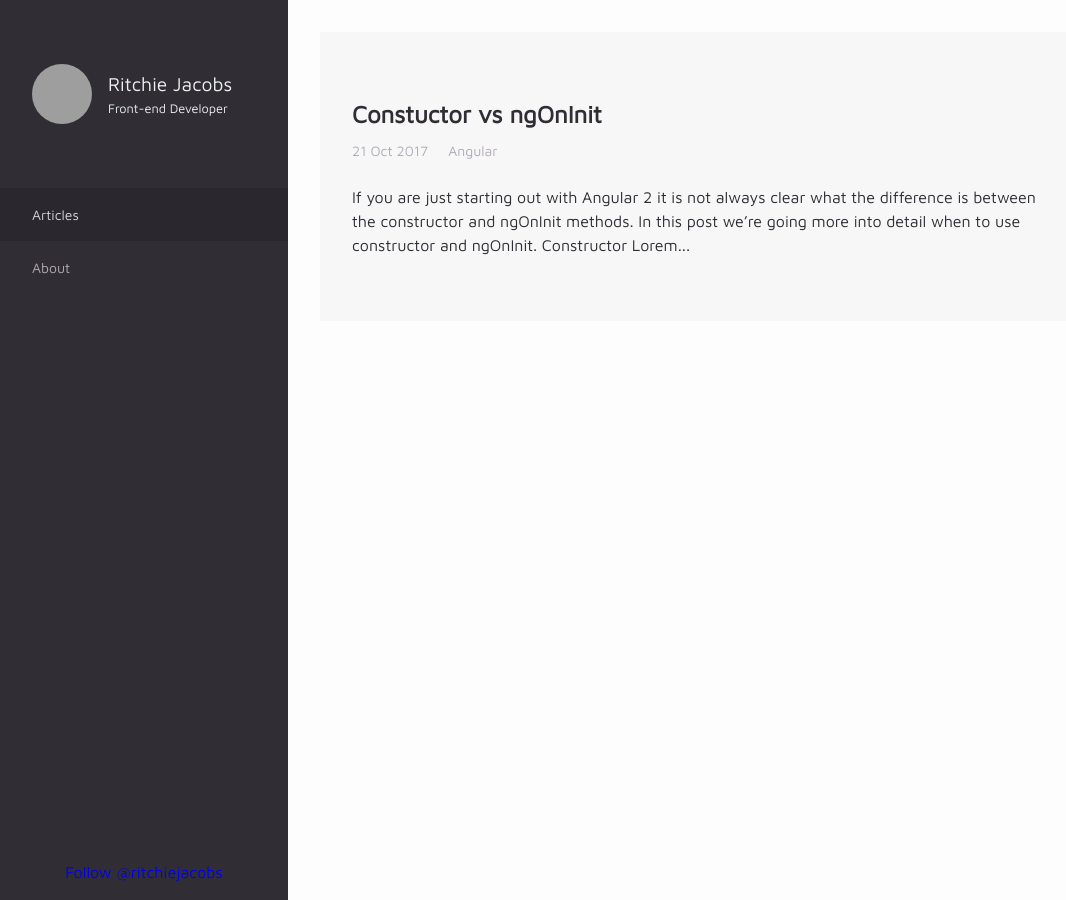
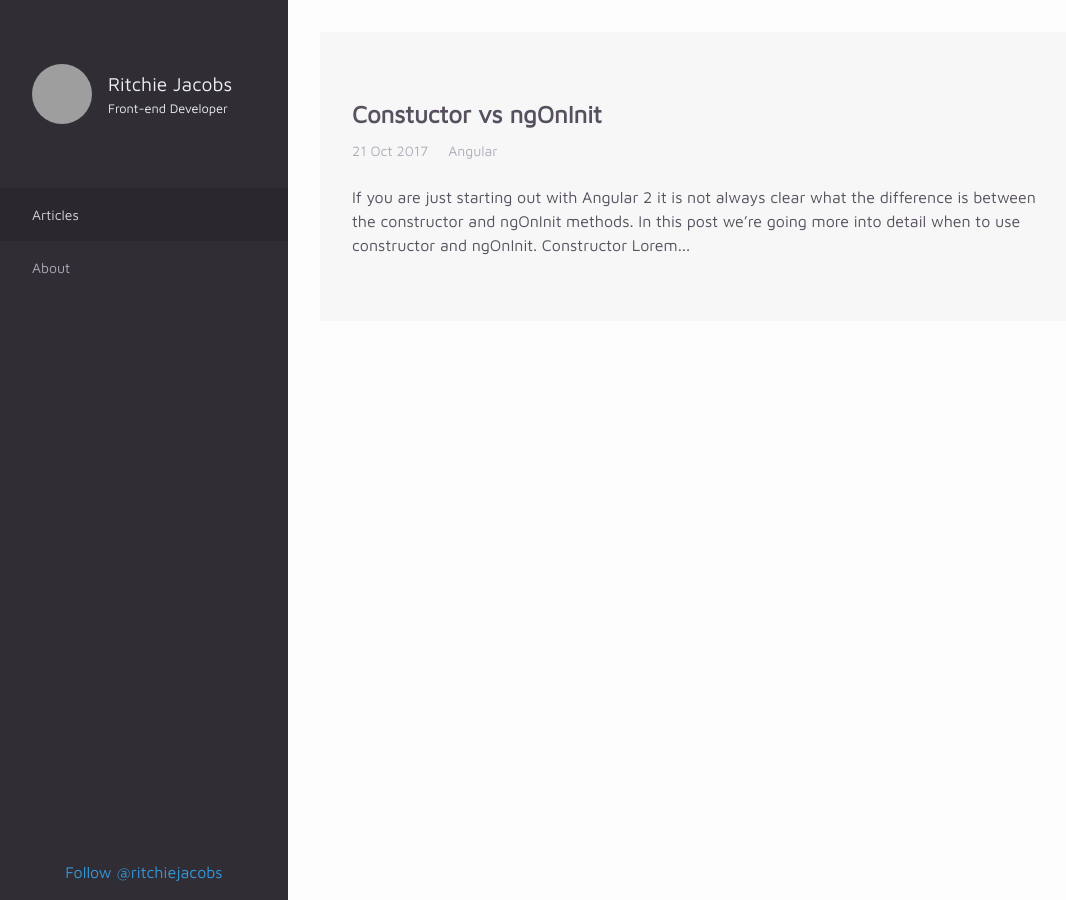
Before and after one commit to ritchiejacobs/ritchiejacobs.github.io, a Jekyll site: the page built from index.html, in a window 1280 px wide. Shown: the whole page, without its empty margins (0-1066 px from the left). Built offline with Jekyll 4.4.1, drawn with Linux system fonts in a browser that asks for light colours; the list of posts is cut into pages by our own code; comment, search, counter and statistics services are not loaded; grey boxes are pictures that could not be loaded.

Commit message:
Update styling

```diff
--- a/_sass/_cards.scss
+++ b/_sass/_cards.scss
@@ -7,6 +7,7 @@
 
   &:hover {
     background-color: $card-bg-hover;
+    color: $card-color-hover;
   }
 
   // Elements
@@ -15,7 +16,7 @@
   }
 
   &__meta {
-    color: lighten($card-color, 50%);
+    color: $card-meta-color;
     font-size: $font-size-sm;
     margin-bottom: 1.5rem;
     margin-top: .5rem;
--- a/_sass/_global.scss
+++ b/_sass/_global.scss
@@ -29,7 +29,17 @@ p {
 }
 
 a {
+  color: $link-color;
   text-decoration: none;
+
+  &:hover {
+    color: darken($link-color, 10%);
+  }
+}
+
+ul {
+  margin: 0;
+  padding-left: 1.2rem;
 }
 
 /*------------------------------------*\
@@ -42,3 +52,7 @@ a {
     margin-left: $sidebar-width;
   }
 }
+
+.page {
+  max-width: $breakpoint-sm;
+}
--- a/_sass/_post.scss
+++ b/_sass/_post.scss
@@ -11,7 +11,7 @@
   }
 
   &__meta {
-    color: lighten($card-color, 50%);
+    color: $post-meta-color;
     font-size: $post-meta-font-size;
     margin-bottom: 1.5rem;
     margin-top: .5rem;
--- a/_sass/_settings.scss
+++ b/_sass/_settings.scss
@@ -12,13 +12,15 @@ $font-size: 1rem;
 $font-size-sm: .875rem;
 
 $body-bg: $white;
-$body-color: $black;
+$body-color: #312d35;
 $body-line-height: 1.5;
 
 $padding-x: 2rem;
 $padding-y: 1rem;
 
 $breakpoint-sm: 48rem;
+
+$link-color: #3498db;
 
 /*------------------------------------*\
   SIDEBAR
@@ -36,10 +38,13 @@ $nav-color-active: lighten($sidebar-bg, 65%);
 \*------------------------------------*/
 $card-bg: darken($body-bg, 2.5%);
 $card-bg-hover: darken($body-bg, 4%);
-$card-color: $sidebar-bg;
+$card-color: lighten($sidebar-bg, 15%);
+$card-color-hover: $sidebar-bg;
+$card-meta-color: lighten($sidebar-bg, 50%);
 
 /*------------------------------------*\
   POST
 \*------------------------------------*/
 $post-font-size: 1.0625rem;
+$post-meta-color: lighten($sidebar-bg, 35%);
 $post-meta-font-size: .95rem;
--- a/_sass/_sidebar.scss
+++ b/_sass/_sidebar.scss
@@ -51,6 +51,10 @@
     font-size: $font-size-sm;
     padding: $padding-y $padding-x;
 
+    &:hover {
+      color: $nav-color-active;
+    }
+
     &--active {
       background-color: $nav-bg-active;
       color: $nav-color-active;
```
